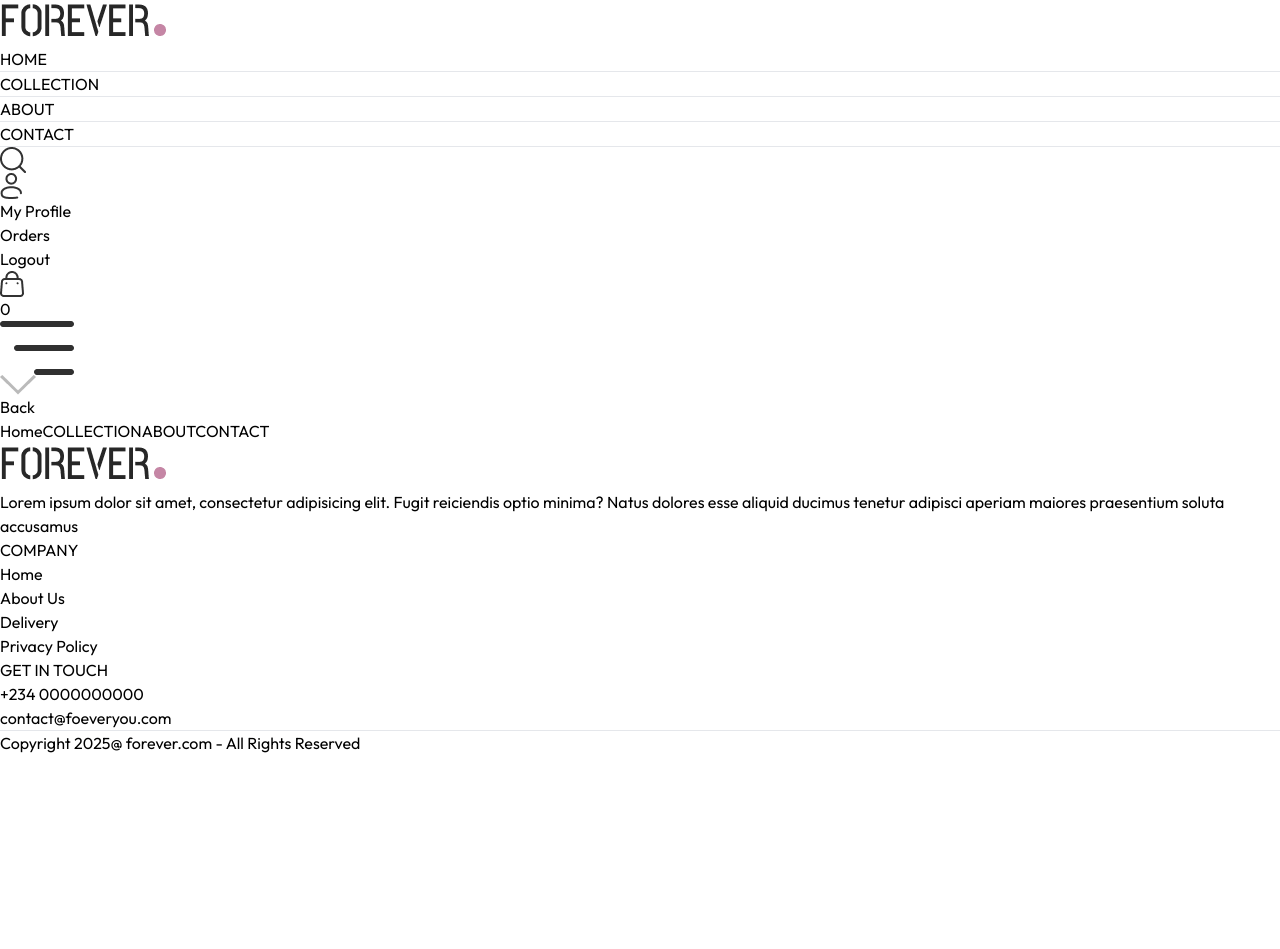
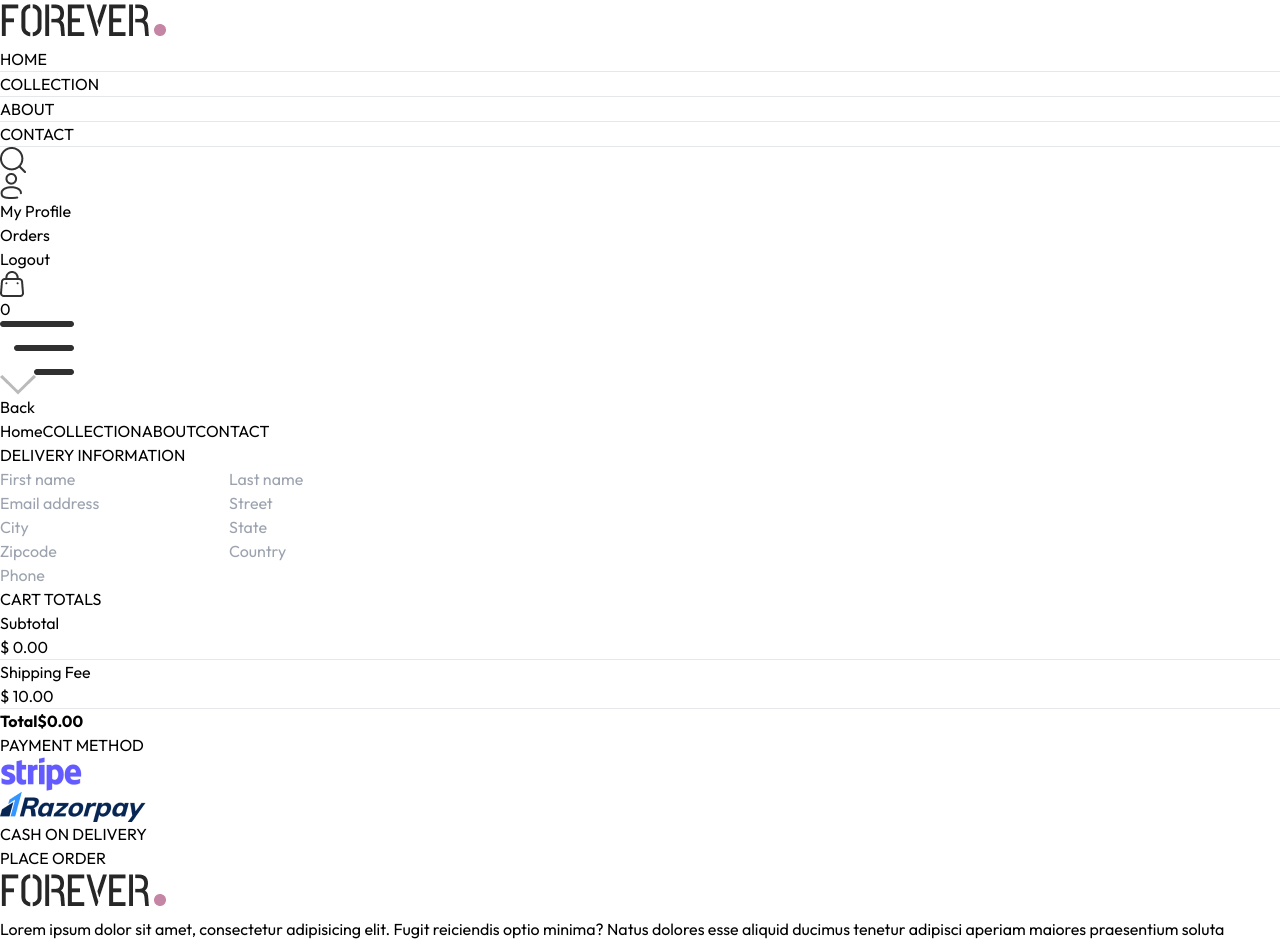
Before and after one commit to lordgreg003/mini-onlinestore, a React (Vite) app: page /place-order in a window 1280 px wide. Shown: the top 949 px of the page. Before the commit the page ends 800 px from the top, so only its background shows below. Built offline with nearby package versions, Linux system fonts and the light colour scheme.

Commit message:
place-order component

```diff
--- a/src/assets/assets.js
+++ b/src/assets/assets.js
@@ -70,6 +70,8 @@
 import cross_icon from "./cross_icon.png";
 import star_dull_icon from "./star_dull_icon.png";
 import star_icon from "./star_icon.png";
+import stripe_logo from "./stripe_logo.png";
+import razorpay_logo from "./razorpay_logo.png";
 
 export const assets = {
   logo,
@@ -88,6 +90,8 @@
   cross_icon,
   star_dull_icon,
   star_icon,
+  stripe_logo,
+  razorpay_logo,
 };
 
 export const products = [
--- a/src/pages/PlaceOrder.jsx
+++ b/src/pages/PlaceOrder.jsx
@@ -1,5 +1,137 @@
+import { useContext, useState } from "react";
+import { assets } from "../assets/assets";
+import CartTotal from "../components/CartTotal";
+import Title from "../components/Title";
+import { ShopContext } from "../context/ShopContext";
+
 const PlaceOrder = () => {
-  return <div></div>;
+  const [method, setMethod] = useState("cod");
+  const { navigate } = useContext(ShopContext);
+  return (
+    <div className="flex flex-col sm:flex-row justify-between gap-4 pt-5 sm:pt-14 min-h-[80vh] border-t">
+      {/*--------- left-side ------- */}
+      <div className="flex flex-col gap-4 w-full sm:max-w-[480px]">
+        <div className="text-xl sm:text-2xl my-3">
+          <Title text1="DELIVERY" text2="INFORMATION" />
+        </div>
+        <div className="flex gap-3">
+          <input
+            className="border border-gray-300 py-1.5 px-3.5 rounded w-full"
+            type="text"
+            placeholder="First name"
+          />
+          <input
+            className="border border-gray-300 py-1.5 px-3.5 rounded w-full"
+            type="text"
+            placeholder="Last name"
+          />
+        </div>
+        <input
+          className="border border-gray-300 py-1.5 px-3.5 rounded w-full"
+          type="email"
+          placeholder="Email address"
+          required
+        />
+        <input
+          className="border border-gray-300 py-1.5 px-3.5 rounded w-full"
+          type="text"
+          placeholder="Street"
+        />
+        <div className="flex gap-3">
+          <input
+            className="border border-gray-300 py-1.5 px-3.5 rounded w-full"
+            type="text"
+            placeholder="City"
+          />
+          <input
+            className="border border-gray-300 py-1.5 px-3.5 rounded w-full"
+            type="text"
+            placeholder="State"
+          />
+        </div>
+        <div className="flex gap-3">
+          <input
+            className="border border-gray-300 py-1.5 px-3.5 rounded w-full"
+            type="Number"
+            placeholder="Zipcode"
+          />
+          <input
+            className="border border-gray-300 py-1.5 px-3.5 rounded w-full"
+            type="text"
+            placeholder="Country"
+          />
+        </div>
+        <input
+          className="border border-gray-300 py-1.5 px-3.5 rounded w-full"
+          type="number"
+          placeholder="Phone"
+        />
+      </div>
+      {/* --------- right-side ------- */}
+      <div className="mt-8">
+        <div className="min-w-80 mt-8">
+          <CartTotal />
+        </div>
+        <div className="mt-12">
+          <Title text1="PAYMENT" text2="METHOD" />
+          {/* --------- payment-method-selection ------- */}
+          <div className="flex gap-3 flex-col lg:flex-row">
+            <div
+              onClick={() => setMethod("stripe")}
+              className="flex items-center gap-3 border-3 p-2 px-3 cursor-pointer"
+            >
+              <p
+                className={`min-w-3.5 h-3.5 border rounded-full ${
+                  method === "stripe" ? "bg-green-400" : ""
+                }`}
+              ></p>
+              <img
+                className="h-5 mx-4 "
+                src={assets.stripe_logo}
+                alt="stripe-logo"
+              />
+            </div>
+            <div
+              onClick={() => setMethod("razorpay")}
+              className="flex items-center gap-3 border-3 p-2 px-3 cursor-pointer"
+            >
+              <p
+                className={`min-w-3.5 h-3.5 border rounded-full ${
+                  method === "razorpay" ? "bg-green-400" : ""
+                }`}
+              ></p>
+              <img
+                className="h-5 mx-4 "
+                src={assets.razorpay_logo}
+                alt="stripe-logo"
+              />
+            </div>
+            <div
+              onClick={() => setMethod("cod")}
+              className="flex items-center gap-3 border-3 p-2 px-3 cursor-pointer"
+            >
+              <p
+                className={`min-w-3.5 h-3.5 border rounded-full ${
+                  method === "cod" ? "bg-green-400" : ""
+                }`}
+              ></p>
+              <p className="text-gray-500 text-sm font-medium mx-4">
+                CASH ON DELIVERY
+              </p>
+            </div>
+          </div>
+          <div className="w-full text-end mt-8">
+            <button
+              onClick={() => navigate("/orders")}
+              className="bg-black text-white px-16 py-3 text-sm"
+            >
+              PLACE ORDER
+            </button>
+          </div>
+        </div>
+      </div>
+    </div>
+  );
 };
 
 export default PlaceOrder;
```
Also changed, not shown: src/assets/razorpay_logo.png (added), src/assets/stripe_logo.png (added).
